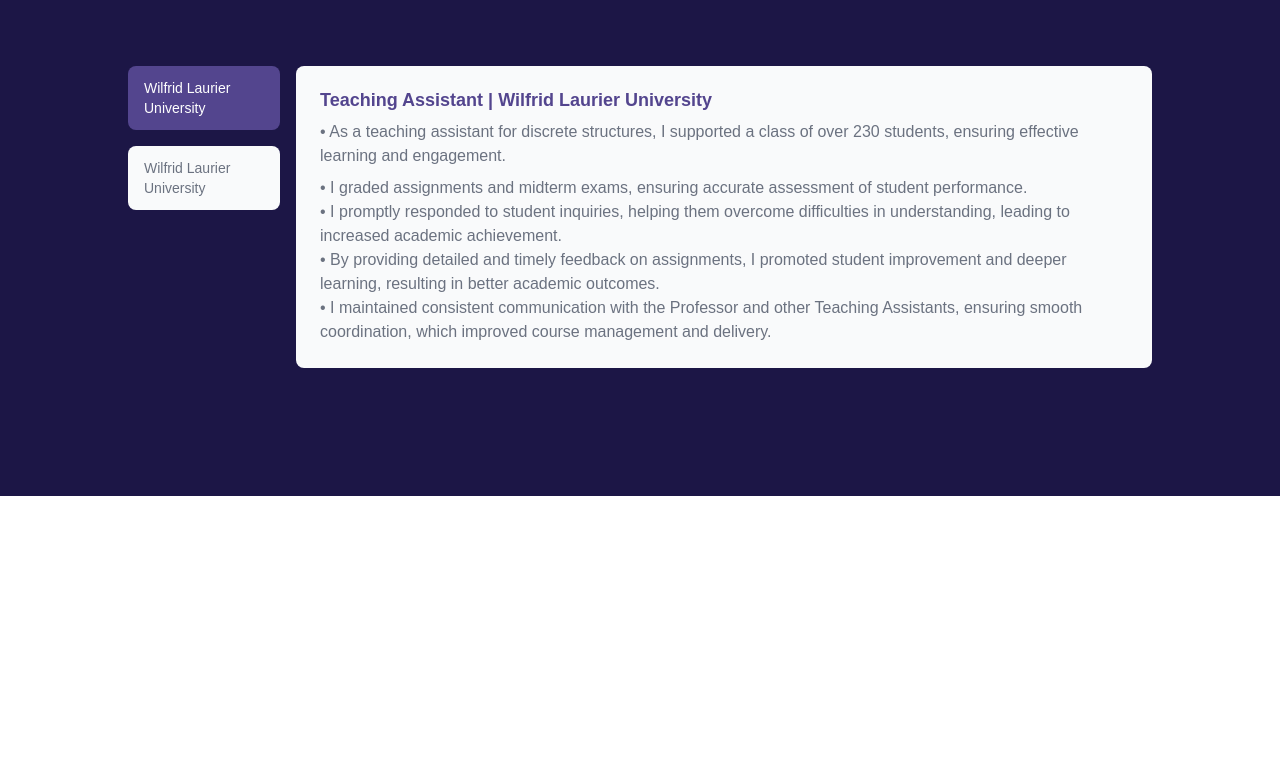
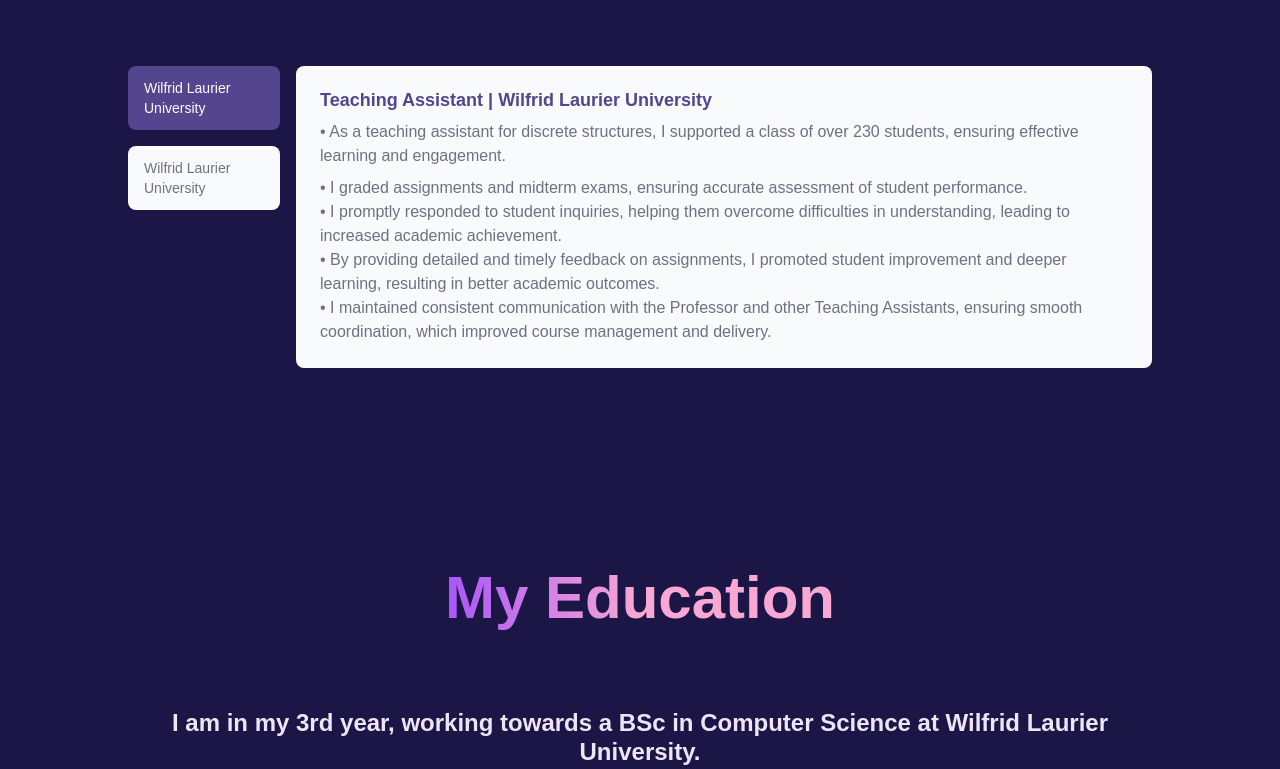
Before and after one commit to rzlm/razan.github.io, a React (Create React App) app: page / in a window 1280 px wide. Shown: the part 2002-2771 px from the top of the page. Before the commit the page ends 2498 px from the top, so only its background shows below. Built offline with nearby package versions, Linux system fonts and the light colour scheme.

Commit message:
added education section

```diff
--- a/src/App.js
+++ b/src/App.js
@@ -1,5 +1,5 @@
 import React from 'react'
-import { Navbar, Hero, Experience, Projects } from './Components'
+import { Navbar, Hero, Experience, Projects, Education } from './Components'
 const App = () => {
   return (
     <div className='bg-bg-purple'>
@@ -8,6 +8,7 @@
         <Hero/>
         <Projects/>
         <Experience/>
+        <Education/>
       </div>
     </div>
   )
--- /dev/null
+++ b/src/Components/Education.jsx
@@ -0,0 +1,24 @@
+import React from 'react'
+
+const Education = () => {
+  return (
+    <div className='padding-sm font-figtree  '>
+
+    <div className='flex flex-col text-center items-center'>
+
+<h1
+    class="relative top-0 w-fit h-auto py-4 justify-center flex bg-gradient-to-r items-center from-purple-500 via-pink-300 to-pink-300 bg-clip-text text-6xl font-extrabold text-transparent text-center select-auto">
+    My Education
+</h1>
+    </div>
+    <div className='font-figtree text-txt-light text-center padding'>
+        <h1 className='text-2xl font-semibold'>I am in my 3rd year, working towards a BSc in Computer Science at Wilfrid Laurier University. </h1>
+        <p className='text-2xl font-semibold'>My concentration is in Big Data Systems.</p>
+        <p className='text-2xl font-semibold'>I am on the Dean's Honour Roll for the academic year of 2022, and 2023 (expected). GPA is 11.1/12.</p>
+    </div>
+
+    </div>
+  )
+}
+
+export default Education
--- a/src/Components/Navbar.jsx
+++ b/src/Components/Navbar.jsx
@@ -11,6 +11,7 @@
             <p className='transition delay-150 duration-200 hover:bg-[#7060a6] hover: hover:cursor-pointer  p-2 rounded-md mx-2'>About</p>
             <p className='transition delay-150 duration-200 hover:bg-[#7060a6] hover: hover:cursor-pointer  p-2 rounded-md mx-2'>Projects</p>
             <p className='transition delay-150 duration-200 hover:bg-[#7060a6] hover: hover:cursor-pointer  p-2 rounded-md mx-2'>Experience</p>
+            <p className='transition delay-150 duration-200 hover:bg-[#7060a6] hover: hover:cursor-pointer  p-2 rounded-md mx-2'>Education</p>
 
         </div>
     </div>
--- a/src/Components/index.js
+++ b/src/Components/index.js
@@ -2,10 +2,12 @@
 import Navbar from "./Navbar";
 import Experience from "./Experience";
 import Projects from "./Projects";
+import Education from "./Education";
 
 export {
     Hero,
     Navbar,
     Projects,
-    Experience
+    Experience,
+    Education,
 }
```
